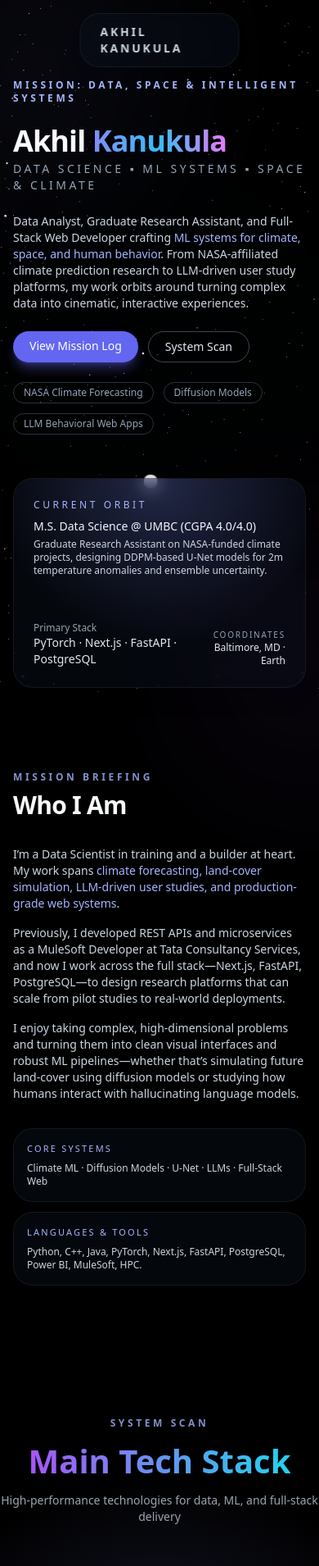
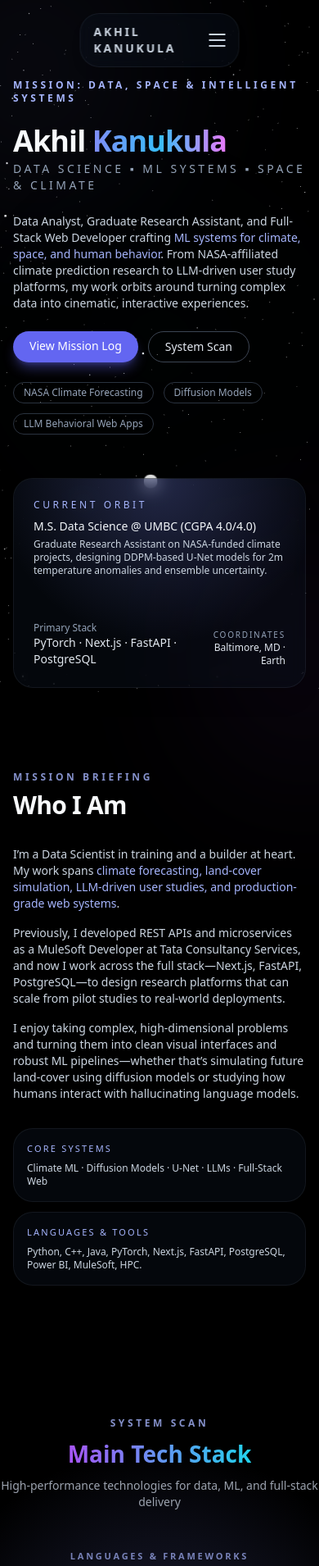
Before and after one commit to akhil1729/portfolio, a Next.js app: page / in a window 390 px wide. Shown: the top 1910 px of the page at 82% size. Built offline with nearby package versions, Linux system fonts and the light colour scheme.

Commit message:
made mobile compatible

```diff
--- a/app/globals.css
+++ b/app/globals.css
@@ -8,6 +8,7 @@ html, body {
 
 body {
   @apply bg-black text-slate-100 antialiased;
+  overflow-x: hidden;
 }
 
 /* DELETE the .stars class and .space-bg class if you are fully switching to 3D.
--- a/app/page.tsx
+++ b/app/page.tsx
@@ -10,7 +10,7 @@ import SpaceBackground from "@/components/SpaceBackground";
 
 export default function Home() {
   return (
-    <main className="relative min-h-screen pb-20">
+    <main className="relative min-h-screen overflow-x-hidden pb-20">
 
       {/* 1. Add the 3D Background here. It is 'fixed' so it stays visible while scrolling */}
       <SpaceBackground />
--- a/components/NavBar.jsx
+++ b/components/NavBar.jsx
@@ -7,18 +7,17 @@ import anime from "animejs/lib/anime.es.js";
 const sections = [
   { id: "hero", label: "Launch Pad" },
   { id: "about", label: "About" },
-  { id: "skills", label: "Tech Stack" },      // 🔥 new
+  { id: "skills", label: "Tech Stack" },
   { id: "experience", label: "Projects" },
   { id: "projects", label: "Research Lab" },
   { id: "contact", label: "Connect With Me" },
 ];
 
-
 export default function NavBar() {
   const [active, setActive] = useState("hero");
+  const [menuOpen, setMenuOpen] = useState(false);
 
   useEffect(() => {
-    // Anime.js staggered drop-in for nav pills
     anime({
       targets: ".nav-orbit-item",
       translateY: [-20, 0],
@@ -55,14 +54,17 @@ export default function NavBar() {
       top: window.scrollY + el.getBoundingClientRect().top - 80,
       behavior: "smooth",
     });
+    setMenuOpen(false);
   };
 
   return (
-    <header className="fixed top-4 left-1/2 z-40 -translate-x-1/2">
-      <nav className="glass-panel flex items-center gap-4 px-6 py-3 shadow-lg">
+    <header className="fixed top-4 left-1/2 z-40 -translate-x-1/2 w-[calc(100%-2rem)] max-w-fit">
+      <nav className="glass-panel flex items-center gap-4 px-4 py-3 shadow-lg md:px-6">
         <div className="text-sm font-semibold tracking-[0.2em] uppercase text-slate-300">
           Akhil Kanukula
         </div>
+
+        {/* Desktop nav */}
         <div className="hidden gap-2 md:flex">
           {sections.map((s) => (
             <button
@@ -79,7 +81,50 @@ export default function NavBar() {
             </button>
           ))}
         </div>
+
+        {/* Mobile hamburger */}
+        <button
+          onClick={() => setMenuOpen(!menuOpen)}
+          className="ml-auto flex flex-col gap-[5px] md:hidden"
+          aria-label="Toggle menu"
+        >
+          <span
+            className={`block h-[2px] w-5 bg-slate-300 transition-all duration-300 ${
+              menuOpen ? "translate-y-[7px] rotate-45" : ""
+            }`}
+          />
+          <span
+            className={`block h-[2px] w-5 bg-slate-300 transition-all duration-300 ${
+              menuOpen ? "opacity-0" : ""
+            }`}
+          />
+          <span
+            className={`block h-[2px] w-5 bg-slate-300 transition-all duration-300 ${
+              menuOpen ? "-translate-y-[7px] -rotate-45" : ""
+            }`}
+          />
+        </button>
       </nav>
+
+      {/* Mobile dropdown */}
+      {menuOpen && (
+        <div className="glass-panel mt-2 flex flex-col gap-1 p-3 shadow-lg md:hidden">
+          {sections.map((s) => (
+            <button
+              key={s.id}
+              onClick={() => scrollToSection(s.id)}
+              className={`rounded-lg px-4 py-2.5 text-left text-sm font-medium transition
+                ${
+                  active === s.id
+                    ? "bg-indigo-500/80 text-white shadow-md shadow-indigo-500/40"
+                    : "text-slate-300 hover:bg-slate-800/60"
+                }`}
+            >
+              {s.label}
+            </button>
+          ))}
+        </div>
+      )}
     </header>
   );
 }
--- a/components/Skills.tsx
+++ b/components/Skills.tsx
@@ -98,18 +98,18 @@ const categories: SkillCategory[] = [
 
 function SkillChip({ skill }: { skill: Skill }) {
   return (
-    <div className="group flex-shrink-0 flex items-center gap-2.5 rounded-xl border border-purple-500/40 bg-[#0f051d]/80 px-4 py-3 shadow-[0_0_14px_rgba(112,66,248,0.3)] transition-all duration-300 hover:scale-105 hover:border-cyan-400/60 hover:bg-purple-900/20 hover:shadow-[0_0_20px_rgba(34,211,238,0.3)] cursor-default">
+    <div className="group flex-shrink-0 flex items-center gap-1.5 rounded-lg border border-purple-500/40 bg-[#0f051d]/80 px-2.5 py-2 shadow-[0_0_14px_rgba(112,66,248,0.3)] transition-all duration-300 hover:scale-105 hover:border-cyan-400/60 hover:bg-purple-900/20 hover:shadow-[0_0_20px_rgba(34,211,238,0.3)] cursor-default md:gap-2.5 md:rounded-xl md:px-4 md:py-3">
       {skill.icon ? (
         <i
-          className={`${skill.icon} text-2xl text-purple-400 transition-colors duration-300 group-hover:text-cyan-400`}
+          className={`${skill.icon} text-lg text-purple-400 transition-colors duration-300 group-hover:text-cyan-400 md:text-2xl`}
         />
       ) : (
         /* Text-initial fallback for skills without a Devicon icon */
-        <span className="flex h-7 w-7 items-center justify-center rounded-md bg-purple-500/20 text-xs font-bold text-purple-300 transition-colors duration-300 group-hover:bg-cyan-500/20 group-hover:text-cyan-300">
+        <span className="flex h-5 w-5 items-center justify-center rounded-md bg-purple-500/20 text-[10px] font-bold text-purple-300 transition-colors duration-300 group-hover:bg-cyan-500/20 group-hover:text-cyan-300 md:h-7 md:w-7 md:text-xs">
           {skill.name.slice(0, 2)}
         </span>
       )}
-      <span className="whitespace-nowrap text-sm font-medium text-gray-200">
+      <span className="whitespace-nowrap text-xs font-medium text-gray-200 md:text-sm">
         {skill.name}
       </span>
     </div>
@@ -172,7 +172,7 @@ const Skills = () => {
         <p className="text-xs font-semibold uppercase tracking-[0.3em] text-indigo-300/80">
           System Scan
         </p>
-        <h1 className="bg-gradient-to-r from-purple-500 to-cyan-400 bg-clip-text text-[40px] font-semibold text-transparent md:text-[46px]">
+        <h1 className="bg-gradient-to-r from-purple-500 to-cyan-400 bg-clip-text text-[28px] font-semibold text-transparent md:text-[46px]">
           Main Tech Stack
         </h1>
         <p className="text-sm text-gray-400 md:text-base">
@@ -181,7 +181,7 @@ const Skills = () => {
       </motion.div>
 
       {/* Category rows */}
-      <div className="w-full space-y-8">
+      <div className="w-full space-y-5 md:space-y-8">
         {categories.map((cat, idx) => (
           <motion.div
             key={cat.label}
```
